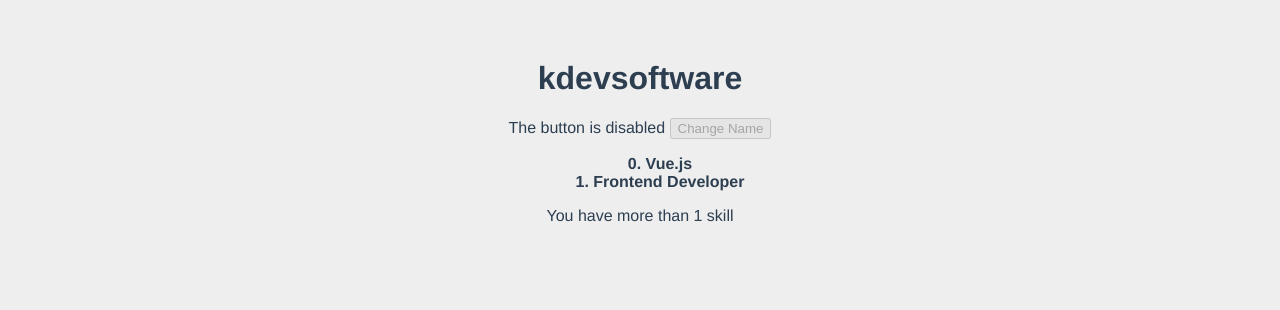
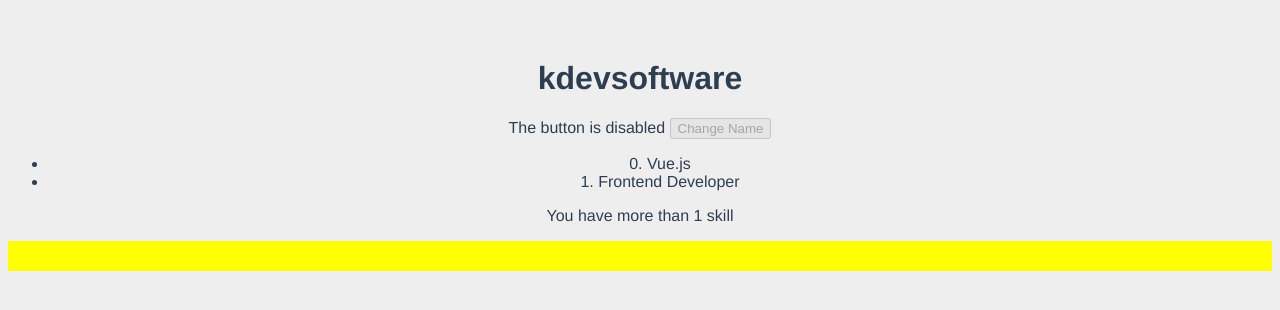
Before and after one commit to gktaj/vue2-checking, a Vue app: page / in a window 1280 px wide. Shown: the top 310 px of the page. Built offline with nearby package versions, Linux system fonts and the light colour scheme.

Commit message:
vue class binding

```diff
--- a/src/components/Skills.css
+++ /dev/null
@@ -1,7 +0,0 @@
-ul {
-  list-style-type: none;
-}
-
-li {
-  font-weight: bold;
-}
--- a/src/components/Skills.vue
+++ b/src/components/Skills.vue
@@ -15,6 +15,8 @@
 
         <p v-if="skills.length >= 1">You have more than 1 skill</p>
         <p v-else>You have less than or equal to 1 skill</p>
+
+        <div v-bind:class="{alert: showAlert}"></div>
       </div>
     </div>
   </div>
@@ -27,12 +29,18 @@
     return {
       name: "kdevsoftware",
       btnState: true,
-      skills: [{ skill: "Vue.js" }, { skill: "Frontend Developer" }]
+      skills: [{ skill: "Vue.js" }, { skill: "Frontend Developer" }],
+      showAlert: true
     };
   },
   props: {}
 };
 </script>
 
-<style src="./Skills.css" scoped>
+<style scoped>
+.alert {
+  background-color: yellow;
+  width: 100%;
+  height: 30px;
+}
 </style>
```
